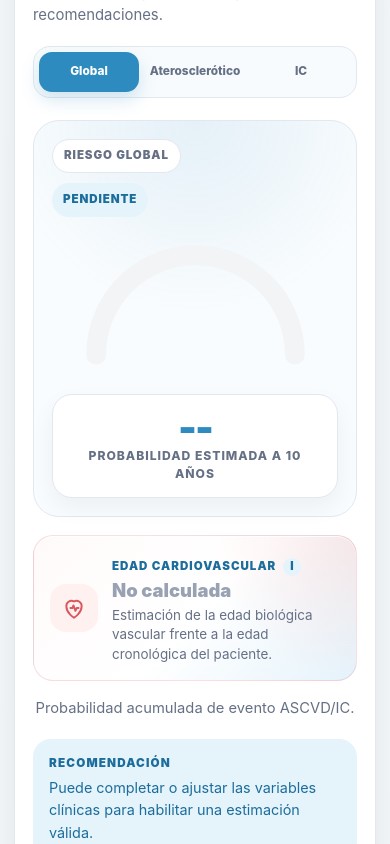
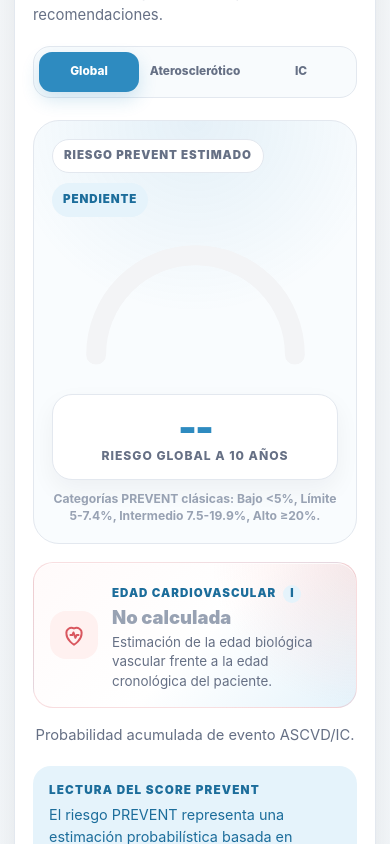
Before and after one commit to davidguzman1991/prevent-ecuador, a Next.js app in the folder frontend/: page / in a window 390 px wide. Shown: the part 3100-3944 px from the top of the page. Built offline with nearby package versions, Linux system fonts and the light colour scheme.

Commit message:
Separate PREVENT score from contextual clinical interpretation

```diff
--- a/frontend/src/app/globals.css
+++ b/frontend/src/app/globals.css
@@ -898,6 +898,15 @@ button {
   color: var(--success);
 }
 
+.prevent-gauge-context {
+  margin: -4px 0 0;
+  color: var(--muted-2);
+  font-size: 0.76rem;
+  font-weight: 700;
+  line-height: 1.45;
+  text-align: center;
+}
+
 .prevent-risk-support {
   margin: -2px 0 0;
   color: var(--muted);
@@ -918,7 +927,7 @@ button {
   line-height: 1.5;
 }
 
-.prevent-recommendation,
+.prevent-score-note,
 .prevent-insight {
   padding: 15px 16px;
   border-radius: 18px;
@@ -938,7 +947,7 @@ button {
   line-height: 1.45;
 }
 
-.prevent-recommendation span {
+.prevent-score-note span {
   display: block;
   margin-bottom: 5px;
   font-size: 0.73rem;
@@ -947,7 +956,7 @@ button {
   text-transform: uppercase;
 }
 
-.prevent-recommendation p,
+.prevent-score-note p,
 .prevent-insight {
   margin: 0;
   font-size: 0.9rem;
@@ -975,7 +984,12 @@ button {
   gap: 10px;
 }
 
-.clinical-interpretation-header > span,
+.clinical-interpretation-title {
+  display: grid;
+  gap: 4px;
+}
+
+.clinical-interpretation-title > span,
 .clinical-findings-section > span,
 .clinical-mini-section > span,
 .clinical-ldl-goal > span {
@@ -986,6 +1000,13 @@ button {
   text-transform: uppercase;
 }
 
+.clinical-interpretation-title > strong {
+  color: #12324a;
+  font-size: 1rem;
+  font-weight: 900;
+  line-height: 1.2;
+}
+
 .clinical-risk-pill {
   flex: 0 0 auto;
   padding: 6px 10px;
@@ -1018,12 +1039,23 @@ button {
 }
 
 .clinical-category-description,
+.clinical-context-note,
 .clinical-disclaimer,
 .clinical-ldl-goal p {
   margin: 0;
   color: var(--muted);
   font-size: 0.84rem;
   line-height: 1.5;
+}
+
+.clinical-context-note {
+  padding: 10px 12px;
+  border: 1px solid rgba(46, 139, 192, 0.14);
+  border-radius: 14px;
+  background: #f8fbfd;
+  color: var(--primary-dark);
+  font-size: 0.8rem;
+  font-weight: 700;
 }
 
 .clinical-ldl-goal {
@@ -2709,6 +2741,11 @@ button {
     flex-direction: column;
   }
 
+  .clinical-interpretation-header {
+    align-items: flex-start;
+    flex-direction: column;
+  }
+
   .prevent-gauge-readout strong {
     font-size: 2.5rem;
   }
--- a/frontend/src/app/page.tsx
+++ b/frontend/src/app/page.tsx
@@ -363,11 +363,19 @@ function translateRiskCategory(category: string): string {
   const normalizedCategory = category.trim().toLowerCase();
 
   if (normalizedCategory === "low") return "Bajo";
-  if (normalizedCategory === "borderline") return "Limítrofe";
+  if (normalizedCategory === "borderline") return "Límite";
   if (normalizedCategory === "intermediate") return "Intermedio";
   if (normalizedCategory === "high") return "Alto";
 
   return category;
+}
+
+function getPreventRiskCategory(risk: number | null): string | null {
+  if (risk === null) return null;
+  if (risk >= 20) return "high";
+  if (risk >= 7.5) return "intermediate";
+  if (risk >= 5) return "borderline";
+  return "low";
 }
 
 function translateModelVariant(modelVariant: string): string {
@@ -433,22 +441,6 @@ function getMissingRiskMessage(
   }
 
   return "Datos insuficientes para calcular este desenlace.";
-}
-
-function getRecommendationText(
-  risk: number | null,
-  category: string | null,
-): string {
-  if (risk === null) {
-    return "Puede completar o ajustar las variables clínicas para habilitar una estimación válida.";
-  }
-  if (category === "high" || risk >= 20) {
-    return "Sugerencia clínica: considerar evaluación clínica más detallada y manejo de factores de riesgo.";
-  }
-  if (category === "intermediate" || risk >= 7.5) {
-    return "Sugerencia clínica: considerar intervención individualizada y seguimiento de evolución clínica.";
-  }
-  return "Sugerencia clínica: considerar revisión de estilo de vida y monitoreo periódico.";
 }
 
 export default function HomePage() {
@@ -475,19 +467,12 @@ export default function HomePage() {
         : result.hf_risk
     : null;
   const selectedRiskPercentage = selectedRisk;
-  const selectedCategory = result
-    ? riskType === "cvd"
-      ? result.cvd_category
-      : riskType === "ascvd"
-        ? result.ascvd_category
-        : result.hf_category
-    : null;
+  const selectedPreventCategory = getPreventRiskCategory(selectedRisk);
   const clinicalInsight = result ? getClinicalInsight(result) : null;
   const methodologyNote = result?.methodology_note ?? DEFAULT_METHOD_NOTE;
   const showValidationBadge = (result?.engine_status ?? "validation") !== "validated";
   const variantHelperMessage = getVariantHelperMessage(form);
   const selectedOutcomeWarnings = result ? getOutcomeWarnings(result, riskType) : [];
-  const recommendation = getRecommendationText(selectedRisk, selectedCategory);
 
   const handleInputChange = (
     event: ChangeEvent<HTMLInputElement | HTMLSelectElement>,
@@ -1157,7 +1142,7 @@ export default function HomePage() {
 
             <RiskGauge
               percentage={selectedRiskPercentage}
-              category={selectedCategory}
+              category={selectedPreventCategory}
               label={getRiskTypeShortLabel(riskType)}
             />
 
@@ -1180,9 +1165,13 @@ export default function HomePage() {
               </ul>
             ) : null}
 
-            <div className="prevent-recommendation">
-              <span>Recomendación</span>
-              <p>{recommendation}</p>
+            <div className="prevent-score-note">
+              <span>Lectura del score PREVENT</span>
+              <p>
+                El riesgo PREVENT representa una estimación probabilística basada
+                en ecuaciones poblacionales. La interpretación clínica final debe
+                contextualizarse según comorbilidades y factores asociados.
+              </p>
             </div>
 
             {clinicalInsight ? <div className="prevent-insight">{clinicalInsight}</div> : null}
@@ -1278,7 +1267,7 @@ export default function HomePage() {
 
           {result.clinical_interpretation ? (
             <section className="print-report-section print-report-clinical-section">
-              <h2>Interpretación clínica resumida</h2>
+              <h2>Perfil clínico cardiometabólico</h2>
               <PrintClinicalSummary interpretation={result.clinical_interpretation} />
               <PrintRiskProfile interpretation={result.clinical_interpretation} />
             </section>
@@ -1340,13 +1329,13 @@ function RiskGauge({
   label: string;
 }) {
   const clampedPercentage = percentage === null ? 0 : Math.min(Math.max(percentage, 0), 100);
-  const categoryLabel = category ? `RIESGO ${translateRiskCategory(category).toUpperCase()}` : "PENDIENTE";
+  const categoryLabel = category ? translateRiskCategory(category) : "Pendiente";
   const categoryTone = category ?? "pending";
 
   return (
     <div className={`prevent-gauge-card prevent-gauge-${categoryTone}`}>
       <div className="prevent-gauge-header">
-        <span className="prevent-outcome-pill">{label}</span>
+        <span className="prevent-outcome-pill">Riesgo PREVENT estimado</span>
         <strong className="prevent-category-pill">{categoryLabel}</strong>
       </div>
       <div className="prevent-gauge-visual">
@@ -1366,8 +1355,12 @@ function RiskGauge({
       </div>
       <div className="prevent-gauge-readout">
         <strong>{percentage !== null ? formatClinicalRisk(percentage) : "--"}</strong>
-        <span>Probabilidad estimada a 10 años</span>
+        <span>{label} a 10 años</span>
       </div>
+      <p className="prevent-gauge-context">
+        Categorías PREVENT clásicas: Bajo &lt;5%, Límite 5-7.4%,
+        Intermedio 7.5-19.9%, Alto ≥20%.
+      </p>
     </div>
   );
 }
@@ -1443,13 +1436,20 @@ function ClinicalInterpretationPanel({
   return (
     <section className="clinical-interpretation-card">
       <div className="clinical-interpretation-header">
-        <span>Análisis de Riesgo Integrado</span>
+        <div className="clinical-interpretation-title">
+          <span>Interpretación clínica contextual</span>
+          <strong>Perfil clínico cardiometabólico</strong>
+        </div>
         <strong className={`clinical-risk-pill clinical-risk-${interpretation.risk_category.color}`}>
           {interpretation.risk_category.label}
         </strong>
       </div>
       <p className="clinical-category-description">
         {interpretation.risk_category.description}
+      </p>
+      <p className="clinical-context-note">
+        Este perfil integra comorbilidades y factores asociados; puede orientar
+        metas terapéuticas aunque el score PREVENT matemático sea menor.
       </p>
 
       {interpretation.ldl_goal ? (
@@ -1476,7 +1476,7 @@ function ClinicalInterpretationPanel({
 
       {recommendations.length ? (
         <div className="clinical-mini-section clinical-recommendations">
-          <span>Recomendaciones orientativas</span>
+          <span>Recomendaciones orientativas contextuales</span>
           <ul>
             {recommendations.map((recommendation) => (
               <li key={`${recommendation.type}-${recommendation.title}`}>
```
